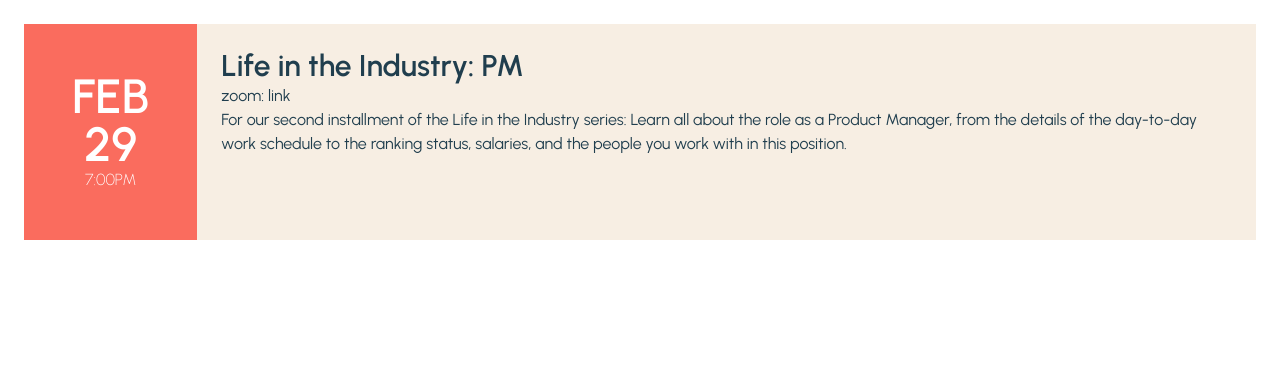
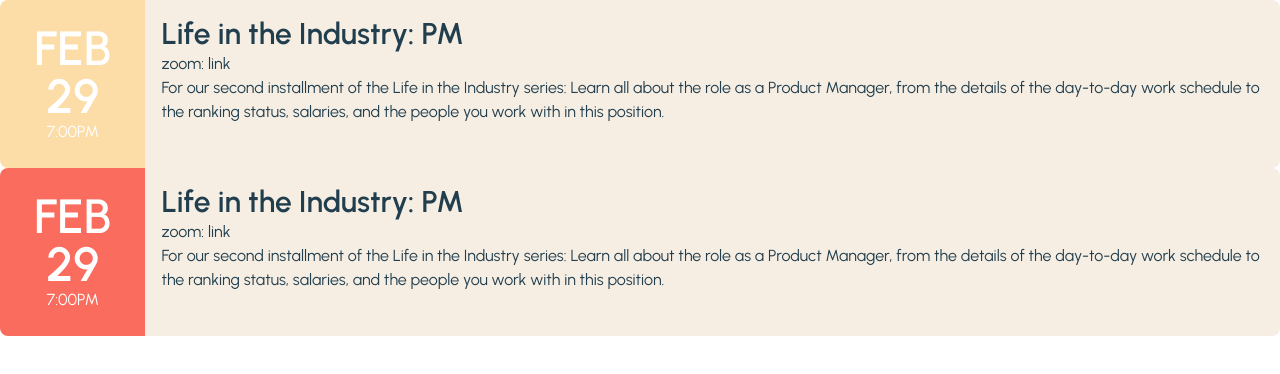
Before and after one commit to acm-ucr/winc-website, a Next.js app: page / in a window 1280 px wide. Shown: the top 374 px of the page. Built offline with nearby package versions, Linux system fonts and the light colour scheme.

Commit message:
ramya event card

```diff
--- a/src/app/page.js
+++ b/src/app/page.js
@@ -1,18 +1,26 @@
 "use client";
-import React from "react";
+import Event from "@/components/events/Event";
 
-import Event from "@/components/events/Event";
 const Events = () => {
   return (
-    <div className={"rounded"}>
+    <>
+      <Event
+        title="Life in the Industry: PM"
+        location="zoom: link"
+        start="7:00PM"
+        color="bg-winc-yellow"
+        description="For our second installment of the Life in the Industry series: Learn all about the role as a Product Manager, from the details of the day-to-day work schedule to the ranking status, salaries, and the people you work with in this position."
+        date="FEB 29"
+      />
       <Event
         title="Life in the Industry: PM"
         location="zoom: link"
         start="7:00PM"
         color="bg-winc-pink"
         description="For our second installment of the Life in the Industry series: Learn all about the role as a Product Manager, from the details of the day-to-day work schedule to the ranking status, salaries, and the people you work with in this position."
+        date="FEB 29"
       />
-    </div>
+    </>
   );
 };
 
--- a/src/components/events/Event.js
+++ b/src/components/events/Event.js
@@ -1,19 +1,19 @@
 "use client";
 import React from "react";
 // style the component here
-const Event = ({ title, location, start, color, description }) => {
+const Event = ({ title, location, start, color, description, date }) => {
   return (
-    <div className={"flex rounded-lg flex-row font-urbanist p-4"}>
-      <div className={color}>
-        <div className={"flex text-center text-winc-white flex-col p-5"}>
-          <div className={"text-5xl font-semibold"}>FEB 29</div>
-          <div className={"font-extralight"}>{start}</div>
-        </div>
+    <div className="flex flex-row font-urbanist">
+      <div
+        className={`rounded-l-lg text-center p-4 ${color} text-winc-white flex-col`}
+      >
+        <div className="text-5xl place-items-center font-semibold">{date}</div>
+        <div className="font-ultralight">{start}</div>
       </div>
-      <div className="flex flex-col bg-winc-beige p-4 text-winc-black ">
+      <div className="rounded-r-lg bg-winc-beige p-3 text-winc-black">
         <div className="text-3xl font-semibold">{title}</div>
-        <div className="text ">{location}</div>
-        <div className="text">{description}</div>
+        <div>{location}</div>
+        <div>{description}</div>
       </div>
     </div>
   );
@@ -37,3 +37,17 @@ export default Event;
 // };
 
 // export default Stat;
+
+{
+  /* <div className = {color}>
+        <div className = "flex text-center text-winc-white flex-col p-5">
+          <div className = "text-5xl font-semibold">FEB 29</div>
+          <div className = "font-ultralight">{start}</div>
+        </div>
+      </div>
+      <div className = "flex flex-col bg-winc-beige p-4 text-winc-black">
+        <div className = "text-3xl font-semibold">{title}</div>
+        <div className = "text">{location}</div>
+        <div className = "text">{description}</div>
+      </div> */
+}
```
